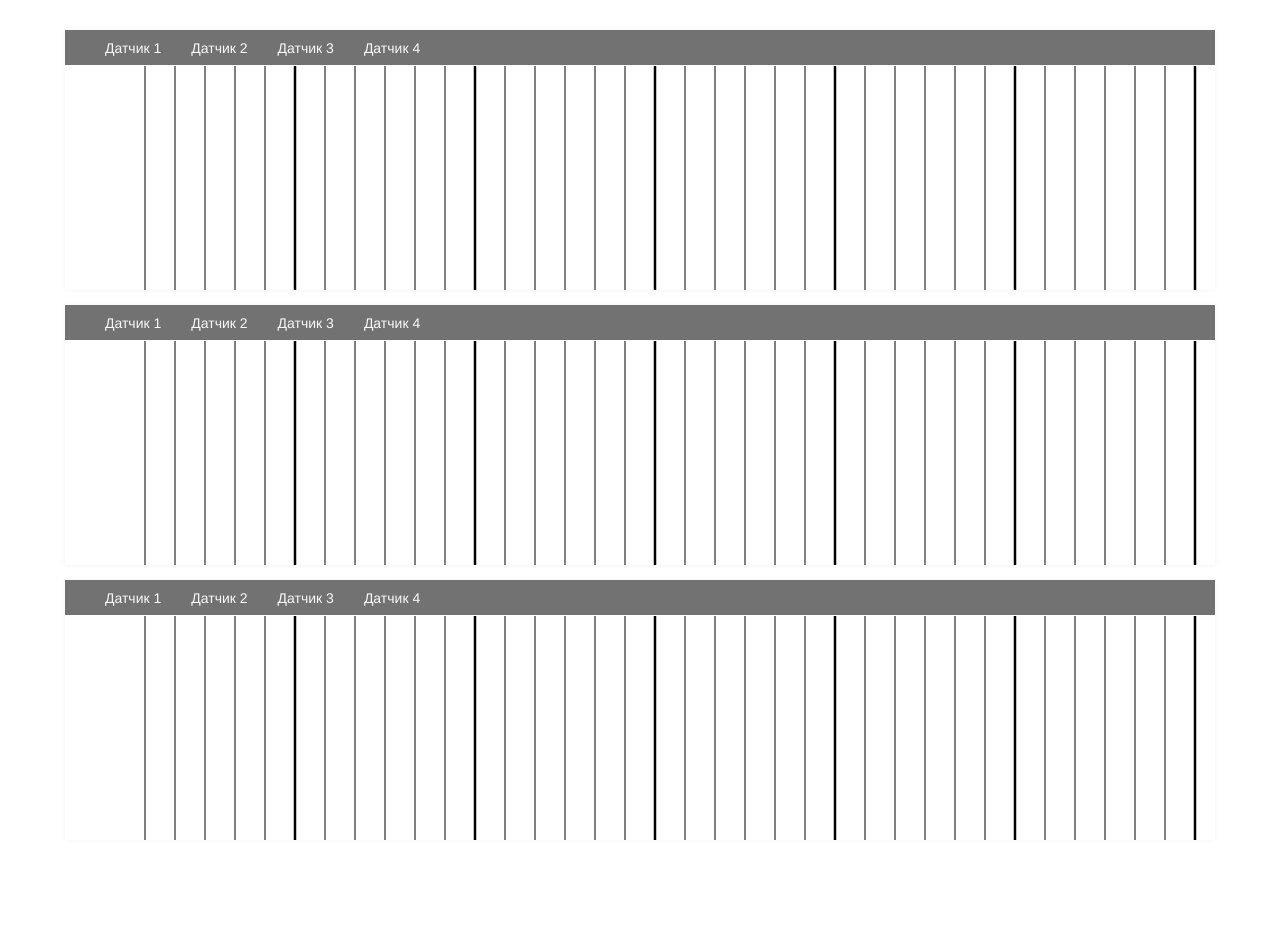
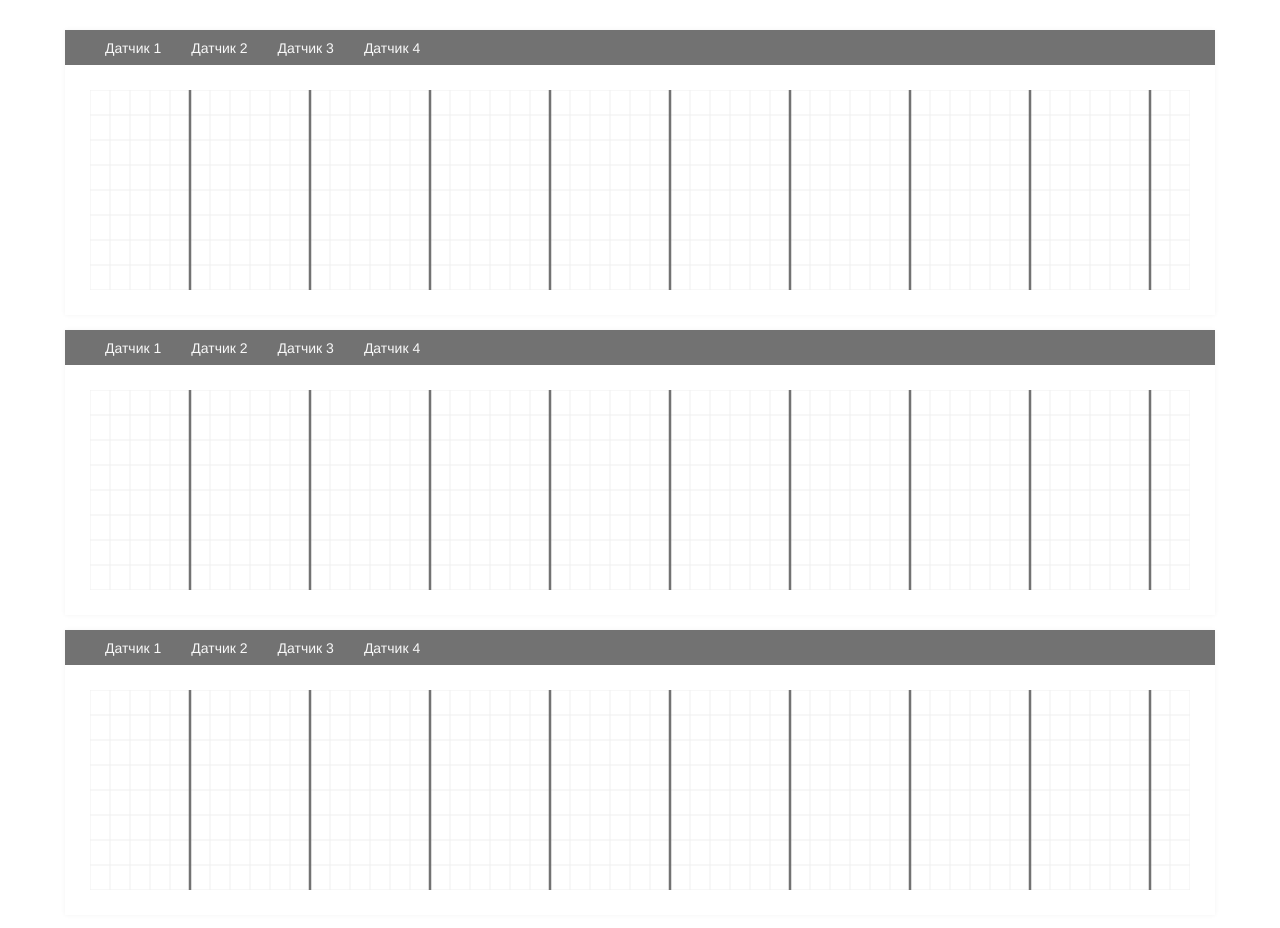
Before and after one commit to dima2018/monitoring, a website: page index.html in a window 1280 px wide. Before the commit the page ends 870 px from the top, so only its background shows below. Drawn offline with Linux system fonts and the light colour scheme.

Commit message:
graphic grid

```diff
--- a/client.js
+++ b/client.js
@@ -19,6 +19,7 @@ setInterval(client, 2000);
 */
 
 
+
 var cycle = 0;
 var masNamber = [];
 
--- a/public/conf/graphics-conf.js
+++ b/public/conf/graphics-conf.js
@@ -1,5 +1,6 @@
 (function () {
 	window.GRAPHICS_CONFIG = {
-		"lineSpace": 5          // in minutes
+		"h_lineSpace": 20,         // in minutes
+		"v_lineSpace": 25          // in minutes
 	};
 })();
--- a/public/css/graphics.css
+++ b/public/css/graphics.css
@@ -45,9 +45,30 @@
 	background: #313131;
 }
 
-.svg-container {
+
+
+.svg-container_outer {
 	width: 100%;
-	height: 225px;
 
-	overflow: scroll;
+	display: flex;
+	justify-content: center;
+	align-items: center;
 }
+
+.svg-container_inner {
+	width: calc(100% - 50px);
+	height: calc(100% - 50px);
+
+	overflow-x: scroll;
+	overflow-y: hidden;
+}
+
+.line {
+	stroke: #efefef;
+	stroke-width: 1;
+}
+
+.line.bold {
+	stroke: #727272;
+	stroke-width: 2.5;
+}
--- a/public/js/functions.js
+++ b/public/js/functions.js
@@ -1,11 +1,13 @@
 (function () {
 
-	/**
-	 * svg graphic's width
-	 * 1px = 20sec
-	 */
 	var svgWidth = 4320;
-	var h_linesCount = svgWidth / (GRAPHICS_CONFIG.lineSpace * 3);
+	var svgHeight = 250;
+
+	var h_linesCount = svgWidth / GRAPHICS_CONFIG.h_lineSpace;
+	var v_linesCount = svgHeight / GRAPHICS_CONFIG.v_lineSpace;
+	var h_lineSpace = GRAPHICS_CONFIG.h_lineSpace;
+	var v_lineSpace = GRAPHICS_CONFIG.v_lineSpace;
+	var boldLineInterval = 6;
 
 
 
@@ -27,28 +29,25 @@
 
 			graphicsList += '\t</div>\n';
 
-			graphicsList += '\t<div class="svg-container">';
-			graphicsList += '\t\t<svg width="' + svgWidth + 'px" height="100%">';
+			graphicsList += '\t<div class="svg-container_outer" style="height: ' + svgHeight + 'px;">';
+			graphicsList += '\t\t<div class="svg-container_inner">';
+			graphicsList += '\t\t\t<svg width="' + svgWidth + 'px" height="100%">';
 
-			/**
-			 * вертикальные линии
-			 */
-			for (var i = 0; i < h_linesCount; i++) {
-				/**
-				 * каждая шестая линия - жирная
-				 * @todo: улучшить условие
-				 */
-				if ((i == 5) || (i == 11) || (i == 17) || (i == 23) || (i == 29) || (i == 35) || (i == 41) || (i == 47) || (i == 53) || (i == 59) || (i == 65) || (i == 71) || (i == 77) || (i == 83) || (i == 89) || (i == 95) || (i == 101) || (i == 107) || (i == 113) || (i == 119) || (i == 125) || (i == 131) || (i == 137) || (i == 143)) {
-					graphicsList += "<line x1='" + (80 + i * 30) + "' y1='1' x2='" + (80 + i * 30) + "' y2='350' stroke='black' stroke-width='2.5'/>";
-				} else graphicsList += "<line x1='" + (80 + i * 30) + "' y1='1' x2='" + (80 + i * 30) + "' y2='350' stroke='black' stroke-width='1'/>";
+			// горизонтальные линии
+			for (let i = 0; i < v_linesCount; i++) {
+				graphicsList += '<line x1="0" y1="' + (i * v_lineSpace) + '" x2="' + svgWidth + '" y2="' + (i * v_lineSpace) + '" class="line line_h" />';
 			}
 
-			for (let i = 0; i < 8; i++) {
-				if (i == 4) document.write("<line x1='50' y1='" + (i * 50) + "' x2='4370' y2='" + (i * 50) + "' stroke='black' stroke-width='" + (2.5) + "'/>");
-				else document.write("<line x1='50' y1='" + (i * 50) + "' x2='4370' y2='" + (i * 50) + "' stroke='black' stroke-width='" + (1) + "'/>"); // горизонтальные
+			// вертикальные линии
+			for (var i = 0; i < h_linesCount; i++) {
+				// жирные линии
+				if ((i + 1) % boldLineInterval == 0) {
+					graphicsList += '<line x1="' + (i * h_lineSpace) + '" y1="0" x2="' + (i * h_lineSpace) + '" y2="' + svgWidth + '" class="line line_v bold" />';
+				} else graphicsList += '<line x1="' + (i * h_lineSpace) + '" y1="0" x2="' + (i * h_lineSpace) + '" y2="' + svgWidth + '" class="line line_v" />';
 			}
 
-			graphicsList += '\t\t</svg>';
+			graphicsList += '\t\t\t</svg>';
+			graphicsList += '\t\t</div>';
 			graphicsList += '\t</div>';
 
 			graphicsList += '</div>\n';
--- a/server.js
+++ b/server.js
@@ -22,6 +22,8 @@ app.use(express.static(path.join(__dirname, 'public')));
 app.get('/', function(req, res) {
 	res.sendfile('index.html');
 });
+
+
 
 /*
 app.get('/hello', function(req, res) {
```
